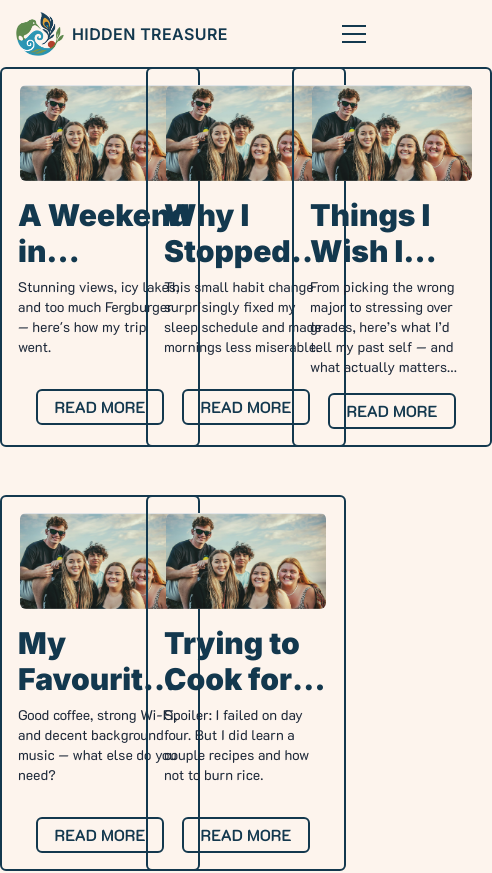
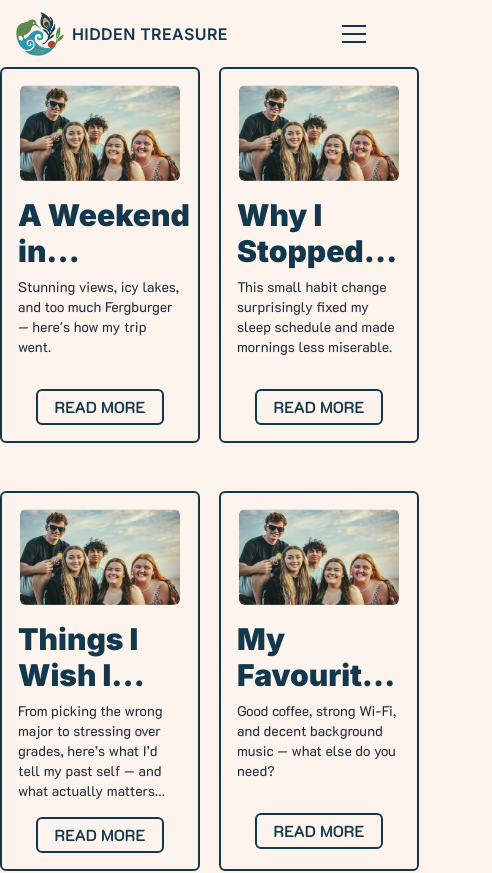
Before and after one commit to UoaWDCC/hidtreas, a Next.js app: page /blogs in a window 390 px wide. Shown: the top 873 px of the page, 492 px wide, since content can reach past the window. Built offline with nearby package versions, Linux system fonts and the light colour scheme.

Commit message:
style: Change the number of cards displayed on small screens to two

```diff
--- a/src/app/(frontend)/blogs/page.tsx
+++ b/src/app/(frontend)/blogs/page.tsx
@@ -12,7 +12,7 @@ export default async function BlogsPage() {
         <div className={"blogs"}>
             <Header/>
             <div className={"flex justify-center"}>
-                <div className="grid grid-cols-3 gap-12">
+                <div className="grid grid-cols-2 md:grid-cols-3 lg:grid-cols-3 gap-12">
                     {blogs.map((blog) => (
                         // TODO: Change placeholderImage to blog.ImageUrl once all images come from CMS
                         <BlogCard
```
